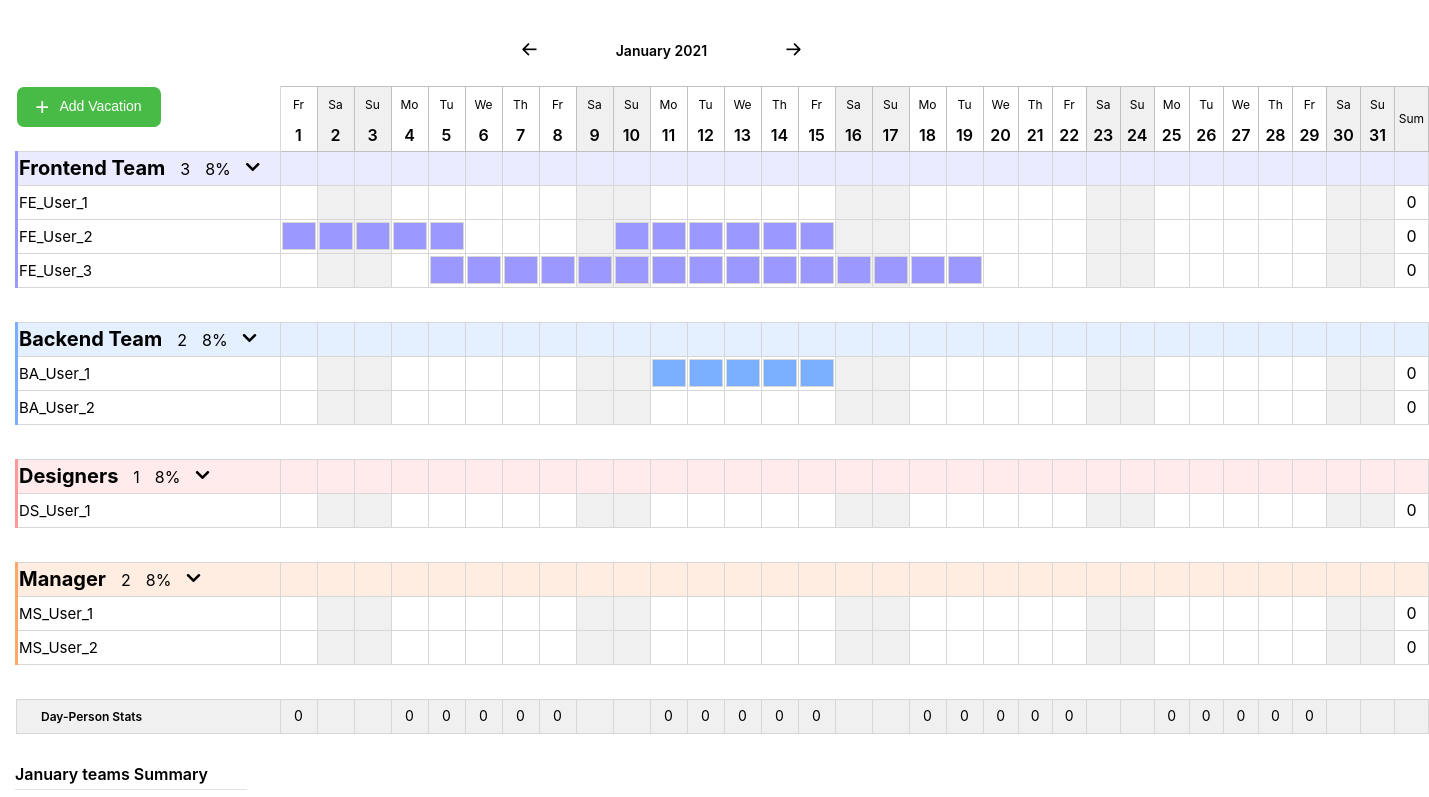
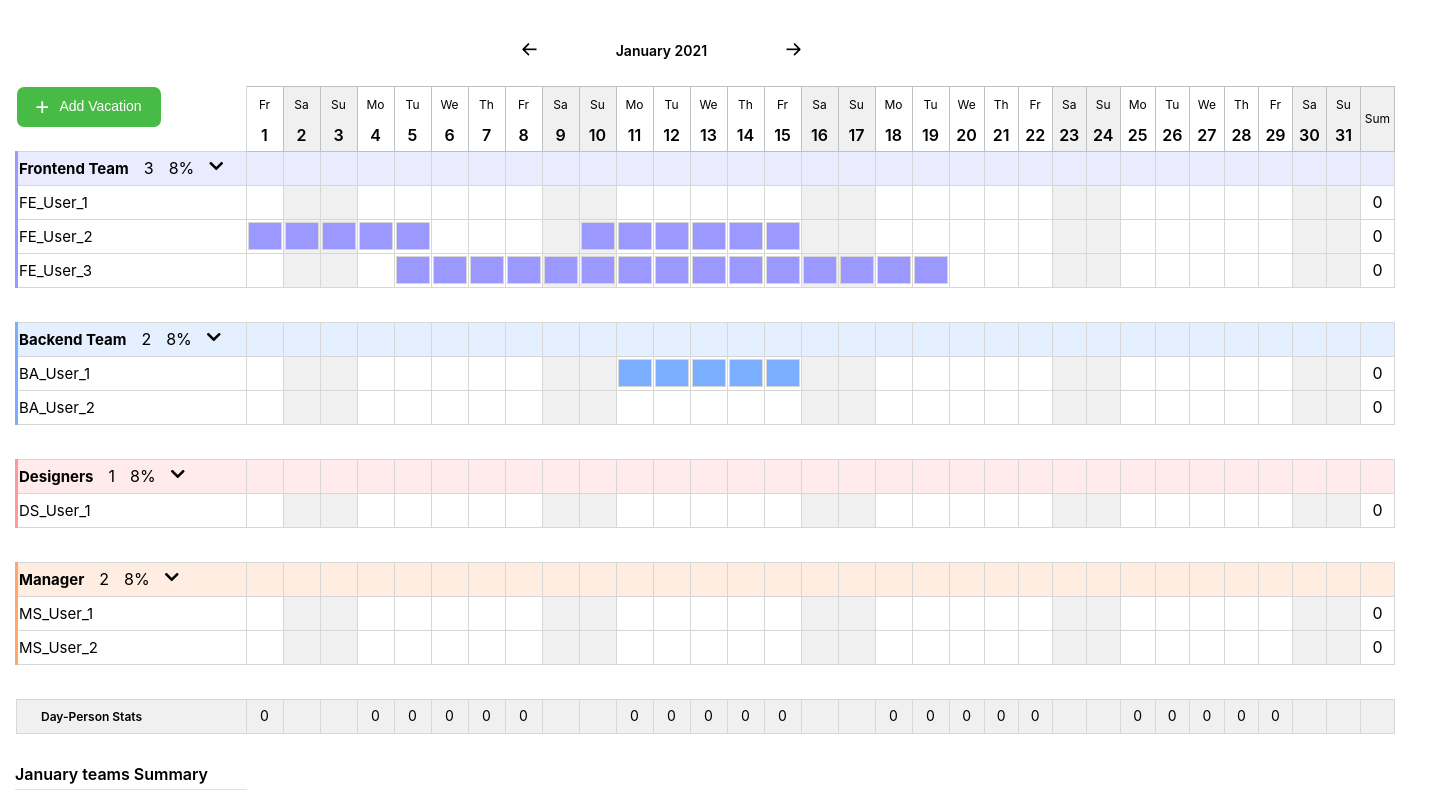
Before and after one commit to LesnovArt/calendarWithReact, a React (Create React App) app: page / in a window 1280 px wide. Shown: the top 797 px of the page, 1429 px wide, since content can reach past the window. Built offline with nearby package versions, Linux system fonts and the light colour scheme; data requests are answered from the project's data file.

Commit message:
style fixed width 1st colum and font

```diff
--- a/src/components/tableHead/tableHead.module.scss
+++ b/src/components/tableHead/tableHead.module.scss
@@ -28,7 +28,7 @@ $btn-bg: #48BA46;
 
   &__addVacationCell {
     max-width: fit-content;
-    padding: 0 119px 24px 0;
+    padding: 0 85px 24px 0;
     margin: 0;
     border-top: none;
     border-left: none;
--- a/src/index.scss
+++ b/src/index.scss
@@ -61,7 +61,7 @@ button:hover {
     border: 1px solid #D7D7D7;
   }
   &_title {
-     font-size: 20px;
+     font-size: 15px;
      font-weight: bold;
   }
   &_countMembersIcon{
```
Also changed, not shown: src/components/teamBody/teamBody.js (line endings or trailing spaces).
